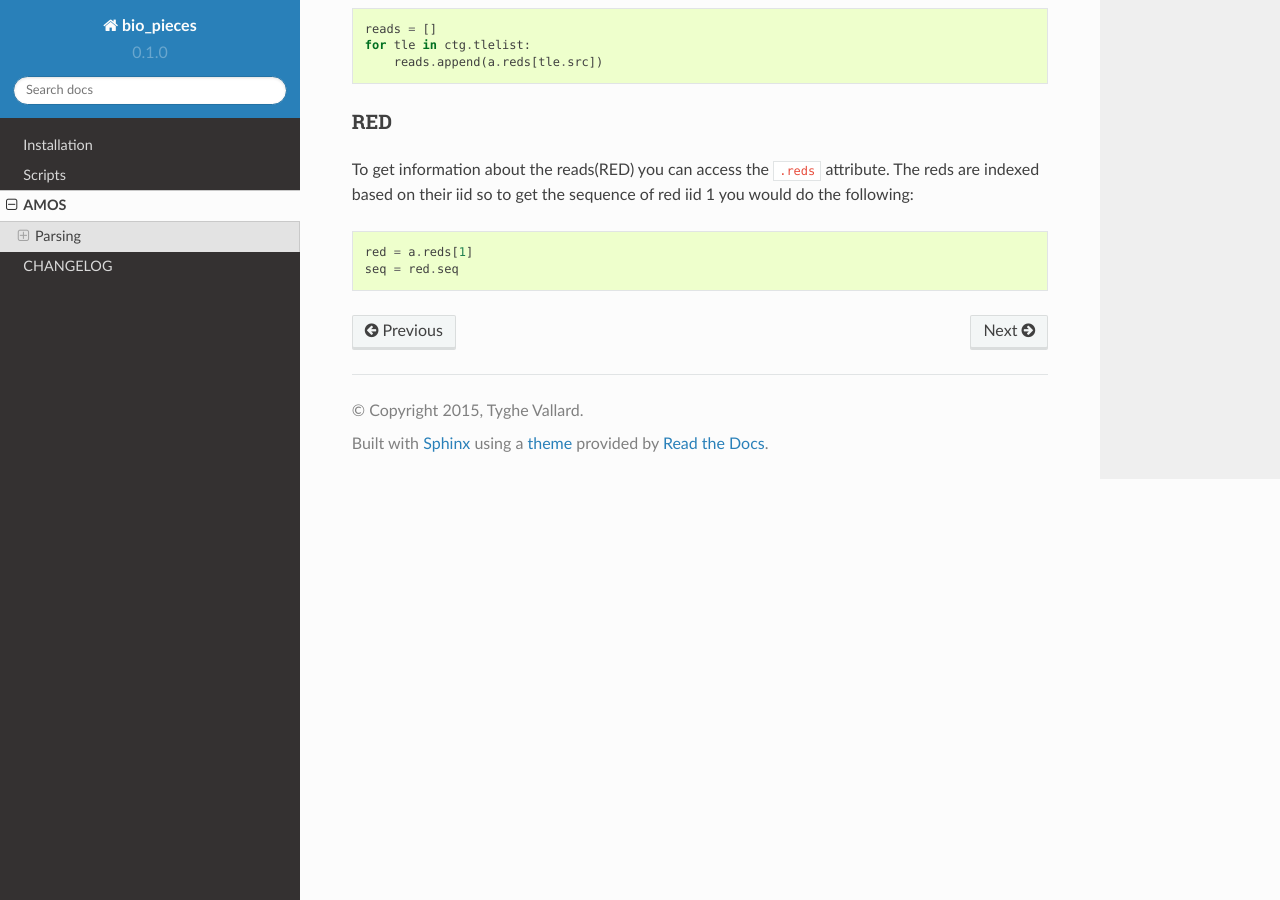
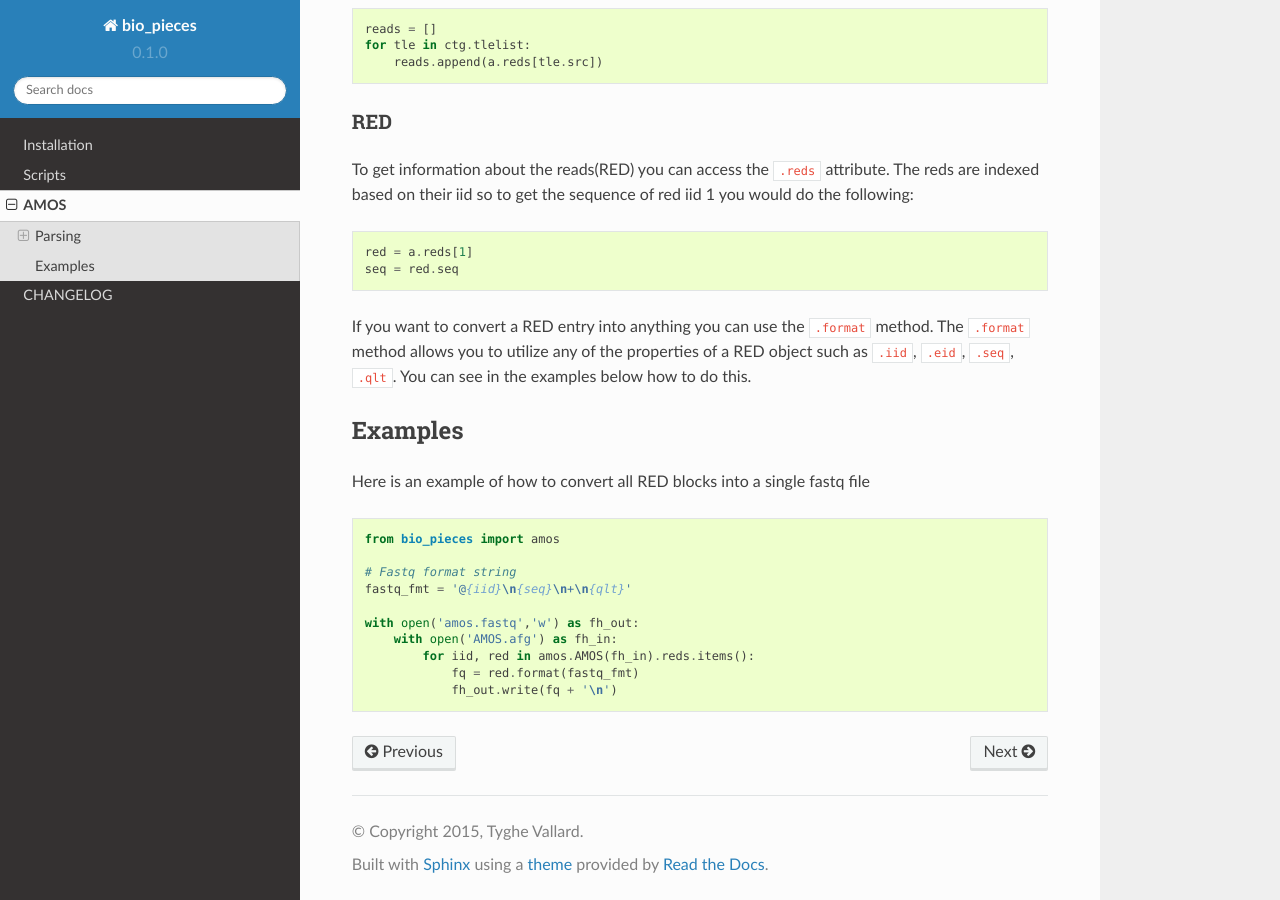
Before and after one commit to VDBWRAIR/bio_bits, a Sphinx documentation site: the page built from docs/amos.rst, in a window 1280 px wide and 900 px high, scrolled down 2554 px. Built offline with Sphinx 7.4.7 and the Read the Docs theme 2.0.0, drawn with Linux system fonts in a browser that asks for light colours.

Commit message:
Addresses #3

```diff
--- a/CHANGELOG.rst
+++ b/CHANGELOG.rst
@@ -10,3 +10,5 @@ Version 0.1.0
   on a input rename file
 * Added travis, coveralls, readthedocs
 * Added amos file parser that is specific to Ray assembler amos format
+* Added format functionality for amos classes such that it is easy to
+  convert to different formats
--- a/docs/amos.rst
+++ b/docs/amos.rst
@@ -128,3 +128,26 @@ would do the following:
 
     red = a.reds[1]
     seq = red.seq
+
+If you want to convert a RED entry into anything you can use the ``.format``
+method. The ``.format`` method allows you to utilize any of the properties of
+a RED object such as ``.iid``, ``.eid``, ``.seq``, ``.qlt``. You can see in
+the examples below how to do this.
+
+Examples
+--------
+
+Here is an example of how to convert all RED blocks into a single fastq file
+
+.. code-block:: python
+
+    from bio_pieces import amos
+
+    # Fastq format string
+    fastq_fmt = '@{iid}\n{seq}\n+\n{qlt}'
+
+    with open('amos.fastq','w') as fh_out:
+        with open('AMOS.afg') as fh_in:
+            for iid, red in amos.AMOS(fh_in).reds.items():
+                fq = red.format(fastq_fmt)
+                fh_out.write(fq + '\n')
```
